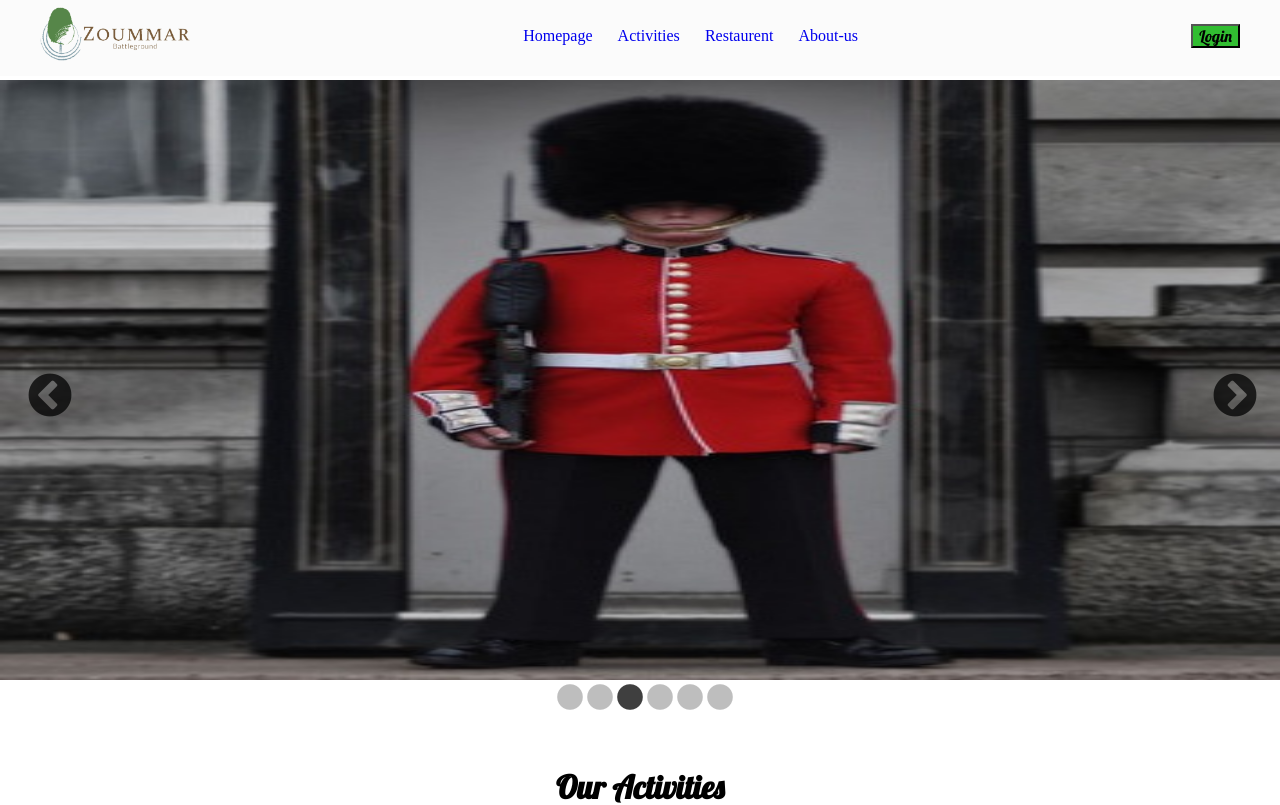
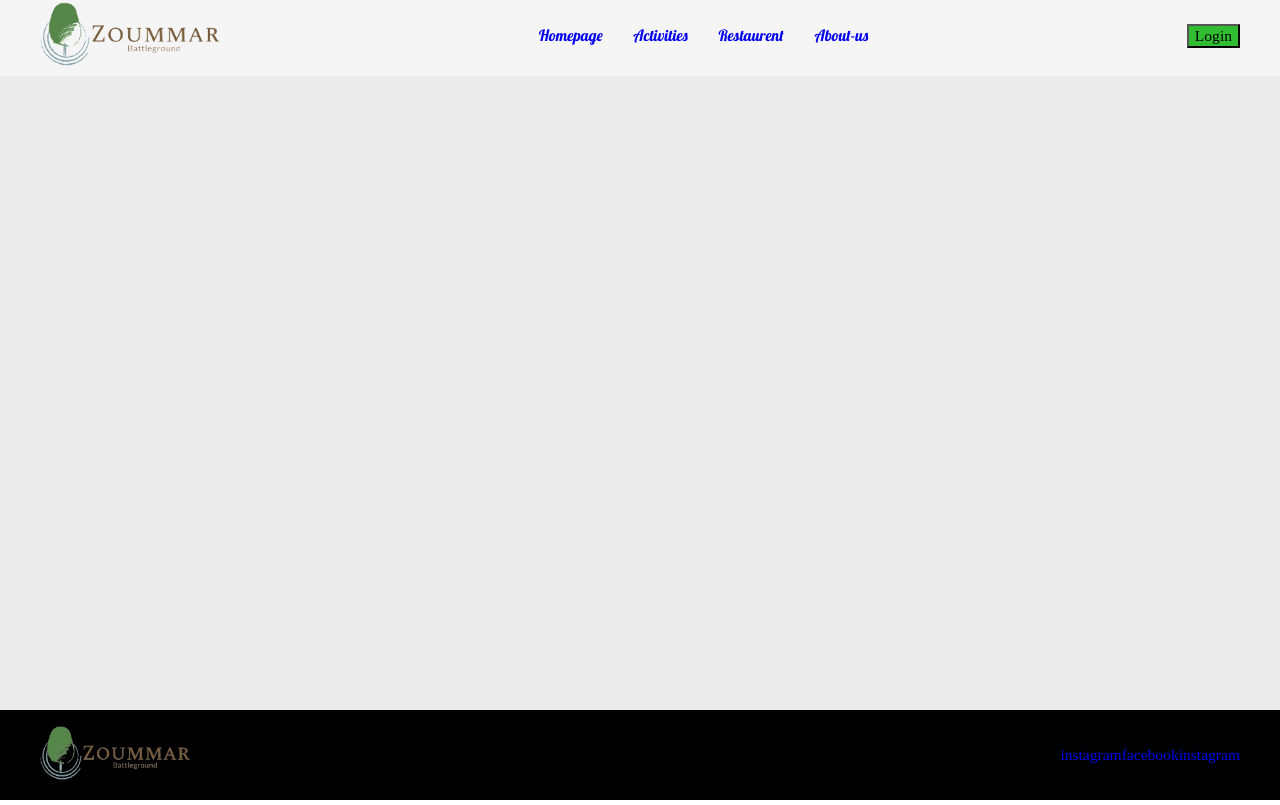
Before and after one commit to AntoineDebes/zoummar-village-react, a React (Create React App) app: page / in a window 1280 px wide. Shown: the top 805 px of the page. Built offline with nearby package versions, Linux system fonts and the light colour scheme.

Commit message:
feat: Created activities page

```diff
--- a/src/App.css
+++ b/src/App.css
@@ -1,7 +1,8 @@
 :root {
   --max-width: 1200px;
   --primary-color: rgb(49, 189, 49);
-  /* font-size: calc(9px + 0.3vw); */
+  --background-color: rgba(235, 235, 235, 1);
+  font-size: calc(13px + 0.2vw);
 }
 
 .wrapper {
@@ -12,7 +13,7 @@
   grid-template-columns: repeat(4, 1fr);
   grid-template-rows: repeat(2, auto) 90px;
   row-gap: 2rem;
-  font-family: "Lobster";
+  background-color: var(--background-color);
 }
 
 .wrapper > * {
--- a/src/App.js
+++ b/src/App.js
@@ -2,15 +2,16 @@ import "./normalize.css";
 import "./App.css";
 import Header from "./components/Header";
 import { BrowserRouter } from "react-router-dom";
-import Homepage from "./pages/Homepage";
+// import Homepage from "./pages/Homepage";
 import Footer from "./components/Footer";
+import Activities from "./pages/Activities";
 
 function App() {
   return (
     <BrowserRouter>
       <div className="wrapper" id="wrapper">
         <Header />
-        <Homepage />
+        <Activities />
         <Footer />
       </div>
     </BrowserRouter>
--- a/src/components/Header.css
+++ b/src/components/Header.css
@@ -33,7 +33,7 @@
 } */
 
 .header__container__logo {
-  width: 150px;
+  width: 180px;
 }
 
 .header__container__logo > img {
@@ -49,6 +49,10 @@
   flex-direction: row;
 }
 
+.header__container__nav-pages > * {
+  font-family: "Lobster";
+}
+
 .header__container__login--primary > button {
   background-color: var(--primary-color);
 }
--- /dev/null
+++ b/src/pages/Activities.css
@@ -0,0 +1,3 @@
+.wrapper {
+  grid-template-rows: auto 90px;
+}
--- /dev/null
+++ b/src/pages/Activities.js
@@ -0,0 +1,8 @@
+import React from "react";
+import "./Activities.css";
+
+function Activities() {
+  return <div></div>;
+}
+
+export default Activities;
```
